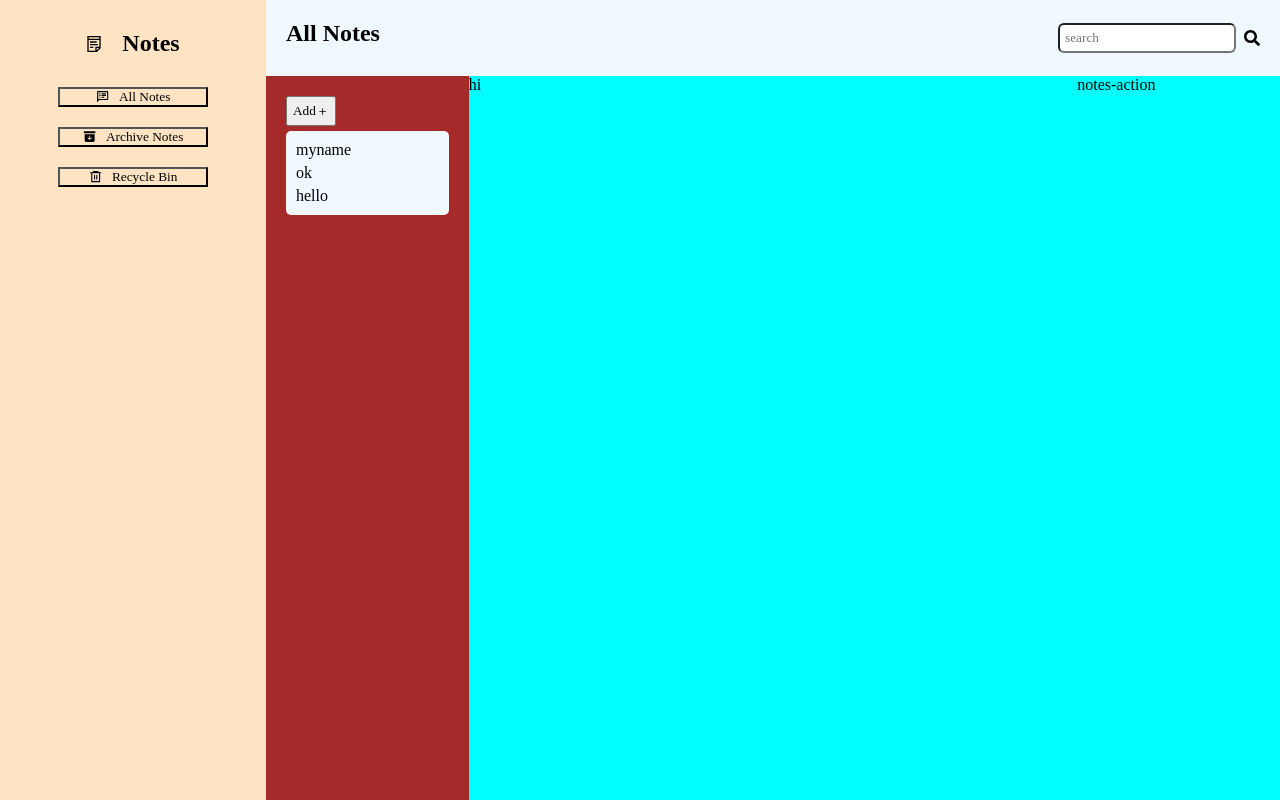
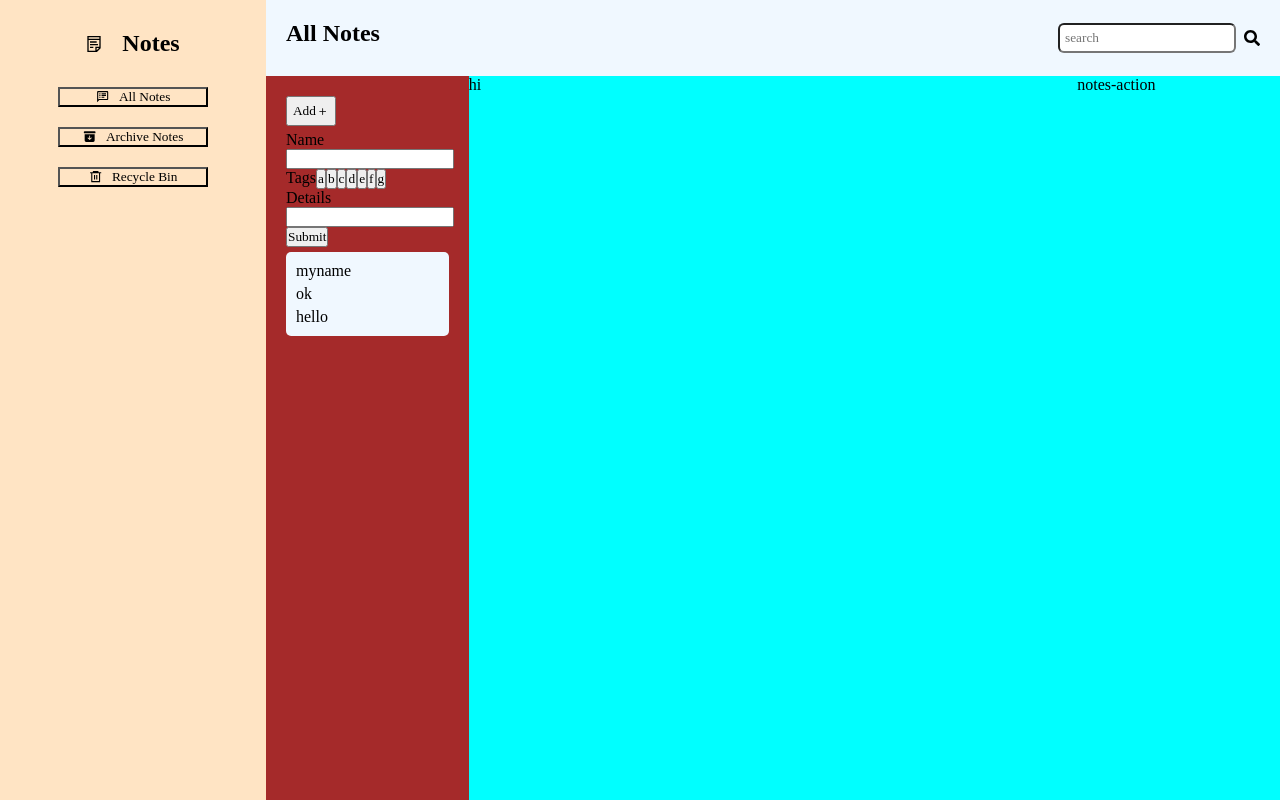
Before and after one commit to TarunK951/notes-app, a React (Vite) app: page / in a window 1280 px wide. Both pictures are taken after a click on the button "Add". Built offline with nearby package versions, Linux system fonts and the light colour scheme; a web font is replaced by a local one.

Commit message:
[add] input and minor changes

```diff
--- a/src/features/notes/components/NoteList.jsx
+++ b/src/features/notes/components/NoteList.jsx
@@ -1,19 +1,89 @@
-//
+import { useState } from "react";
 import { IoIosAdd } from "react-icons/io";
 import "../../../styles/noteList.css";
 
-const arr = [{ name: "myname", details: "hello", tags: "ok" }];
+function NoteList() {
+  const [open, setOpen] = useState(false);
+  const [data, setData] = useState([
+    { name: "myname", details: "hello", tags: "ok" },
+  ]);
+  const [name, setName] = useState("");
+  const [details, setDetails] = useState("");
+  const [tags, setTags] = useState("");
+  const tagOptions = ["a", "b", "c", "d", "e", "f", "g"];
 
-function NoteList() {
+  const handleSubmit = (e) => {
+    e.preventDefault();
+
+    setData([
+      ...data,
+      {
+        id: new Date().toISOString(),
+        name: name.trim() === "" ? "empty" : name,
+        details,
+        tags,
+      },
+    ]);
+
+    // setName("");
+    // setDetails("");
+    // setTags("");
+  };
+
   return (
     <div className="notes-list">
       <div className="add-container">
-        <button className="add-btn">
-          Add <IoIosAdd />{" "}
+        <button className="add-btn" onClick={() => setOpen(!open)}>
+          Add <IoIosAdd />
         </button>
       </div>
+
+      {open && (
+        <div className="input-pop">
+          <form onSubmit={handleSubmit}>
+            <div>
+              <label htmlFor="name">Name</label>
+              <input
+                type="text"
+                id="name"
+                value={name}
+                onChange={(e) => setName(e.target.value)}
+              />
+            </div>
+
+            <div>
+              <label>Tags</label>
+              {tagOptions.map((tag) => (
+                <button
+                  type="button"
+                  key={tag}
+                  onClick={() => setTags(tag)}
+                  className={tags === tag ? "active-tag" : ""}
+                >
+                  {tag}
+                </button>
+              ))}
+            </div>
+
+            <div>
+              <label htmlFor="details">Details</label>
+              <input
+                type="text"
+                id="details"
+                value={details}
+                onChange={(e) => setDetails(e.target.value)}
+              />
+            </div>
+
+            <button type="submit" className="btn btn-primary">
+              Submit
+            </button>
+          </form>
+        </div>
+      )}
+
       <div className="list-container">
-        {arr.map((item, index) => (
+        {data.map((item, index) => (
           <div className="list-details" key={index}>
             <p>{item.name}</p>
             <p>{item.tags}</p>
```
